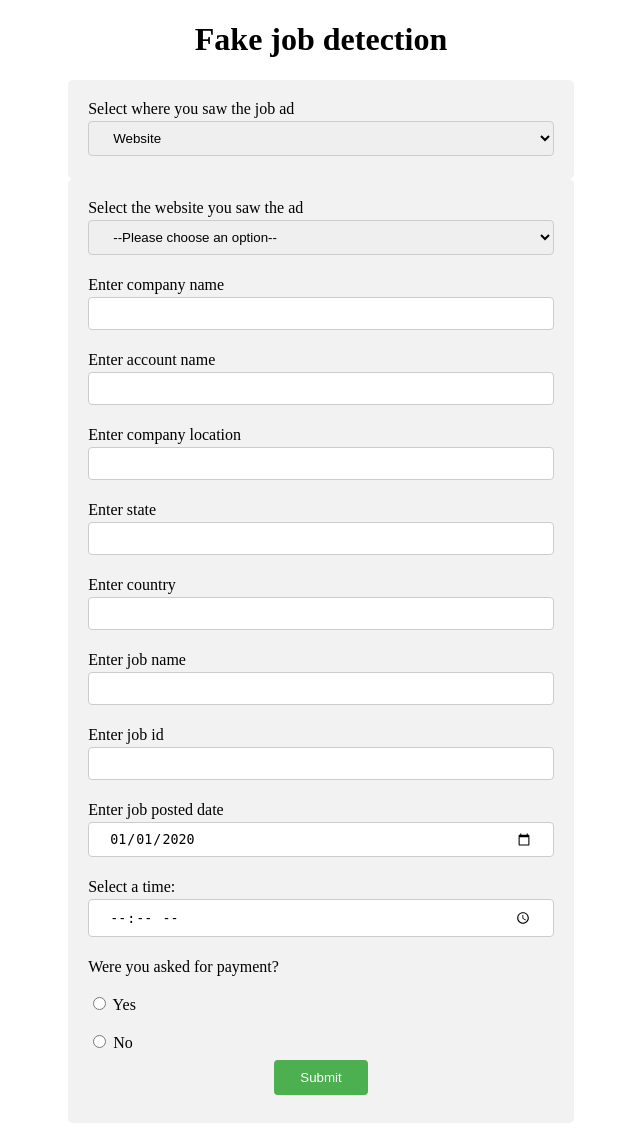
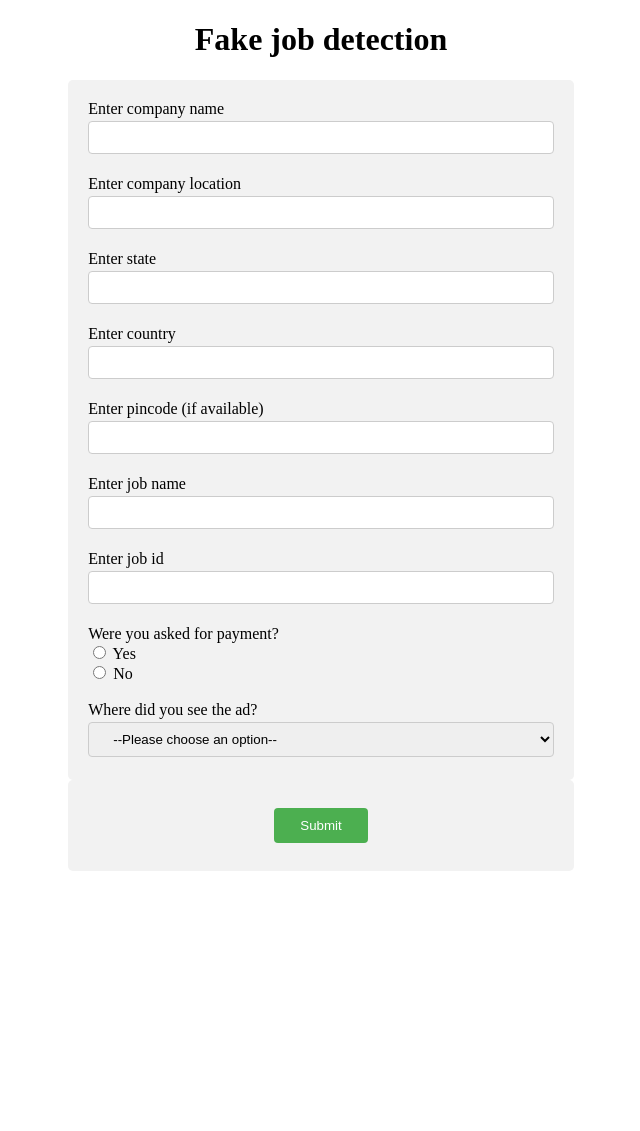
Before and after one commit to DeepuChandru/Fake-Job-Advertisement-Detection, a Flask app: page / in a window 1280 px wide. Shown: the whole page, without its empty margins (319-959 px from the left). After the commit the page ends 871 px from the top, so only its background shows below. Run offline with Flask 2, Linux system fonts and the light colour scheme.

Commit message:
Form change 1

```diff
--- a/static/css/main.css
+++ b/static/css/main.css
@@ -1,7 +1,7 @@
 h1{
     text-align: center;
 }
-input[type=text],input[type=date],input[type=time],input[type=email],select{
+input[type=text],input[type=date],input[type=time],input[type=email],input[type=number],select{
     width: 100%;
     padding: 8px 20px;
     margin: 3px 0;
--- a/templates/index.html
+++ b/templates/index.html
@@ -26,55 +26,58 @@
     </head>
     <body>
             <h1>Fake job detection</h1>
-            <div class="container">
-                <label>Select where you saw the job ad</label><br>
-                <select id="select1" onchange="setForm(value)">
-                    <option value="webform">Website</option>
-                    <option value="emailform">E-mail</option>
-                </select>
-            </div>
-            <div id="webform">
                 <form action="/" method="POST">
-                <label>Select the website you saw the ad<label>
-                <select required>
-                    <option value="">--Please choose an option--</option>
-                    <option value="Naukri">Naukri</option>
-                    <option value="Indeed">Indeed</option>
-                    <option value="LinkedIn">LinkedIn</option>
-                    <option value="Monster">Monster</option>
-                </select><br><br>
+                <div>
                 <label>Enter company name</label>
                 <input type="text" name="companyname" id="companyname" required><br><br>
-                <label>Enter account name</label>
-                <input type="text" name="accountname" id="accountname" required><br><br>
                 <label>Enter company location</label>
                 <input type="text" name="location" id="location" required><br><br>
                 <label>Enter state</label>
                 <input type="text" name="state" id="state" required><br><br>
                 <label>Enter country</label>
                 <input type="text" name="country" id="country" required><br><br>
+                <label>Enter pincode (if available)</label>
+                <input type="number" name="pincode" id="pincode"><br><br>
                 <label>Enter job name</label>
                 <input type="text" name="jobname" id="jobname" required><br><br>
                 <label>Enter job id</label>
                 <input type="text" name="jobid" id="jobid"><br><br>
-                <label for="postdate">Enter job posted date</label><br>
-                <input type="date" id="start" name="postdate" value="2020-01-01" min="2020-01-01" max="2021-06-16" required><br><br>
-                <label for="posttime">Select a time:</label><br>
-                <input type="time" id="posttime" name="posttime"><br><br>
-                <label>Were you asked for payment?</label><br><br>
+                <label>Were you asked for payment?</label><br>
                 <input type="radio" id="yes" name="payment" value="yes" required>
-                <label for="yes">Yes</label><br><br>
+                <label for="yes">Yes</label><br>
                 <input type="radio" id="no" name="payment" value="no">
-                <label for="no">No</label><br>
+                <label for="no">No</label><br><br>
+                <labe>Where did you see the ad?</label>
+                <select id="select1" onchange="setForm(value)" required>
+                    <option value="">--Please choose an option--</option>
+                    <option value="webform">Website</option>
+                    <option value="emailform">E-mail</option>
+                </select>
+                </div>
+                <div id="webform" style="display: none">
+                    <label>Select the website you saw the ad<label>
+                        <select required>
+                            <option value="">--Please choose an option--</option>
+                            <option value="Naukri">Naukri</option>
+                            <option value="Indeed">Indeed</option>
+                            <option value="LinkedIn">LinkedIn</option>
+                            <option value="Monster">Monster</option>
+                        </select><br><br>
+                    <label>Enter account name</label>
+                    <input type="text" name="accountname" id="accountname" required><br><br>
+                    <label>Enter job posted date</label><br>
+                    <input type="date" id="start" name="postdate" min="2020-01-01" max="2021-06-16" required><br><br>
+                    <label>Select a time:</label><br>
+                    <input type="time" id="posttime" name="posttime"><br>
+                </div>
+                <div id="emailform" style="display: none">
+                    <label>Enter mail-id you received the job ad</label><br>
+                    <input type="email" id="email" name="email" required>
+                </div>
+                <div>
                 <input type="submit" value="Submit">
-            </form>
-            </div>
-            <div id="emailform" style="display: none">
-            <form action="/" method="POST">
-                <label for="email">Enter mail-id you received the job ad</label><br>
-                <input type="email" id="email" name="email" required>
-                <input type="submit" value="Submit">
-            </form>
-        </div>
+                </div>
+                </form>
+
     </body>
 </html>
```
